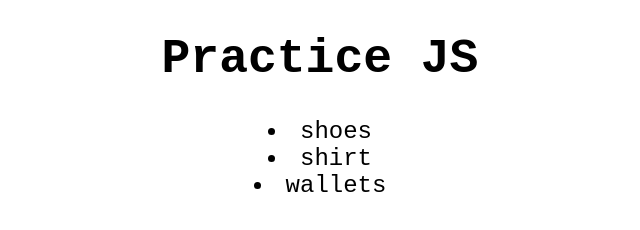
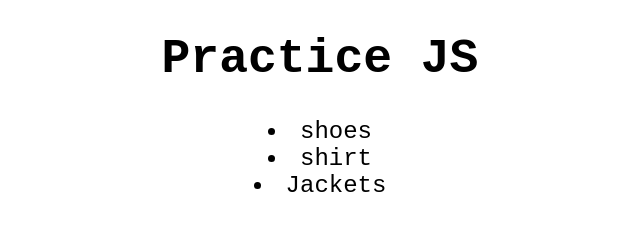
Before and after one commit to abhi3566/practice-js, a plain HTML site: page index.html in a window 1280 px wide. Shown: the full height of the page, 320-960 px from the left. Drawn offline with Linux system fonts and the light colour scheme.

Commit message:
change product cat

```diff
--- a/index.html
+++ b/index.html
@@ -13,7 +13,7 @@
     <div id="products">
         <li id="shoes">shoes</li>
         <li id="shirt">shirt</li>
-        <li id="wallets">wallets</li>
+        <li id="wallets">Jackets</li>
     </div>
 
     <script src="script.js"></script>
```
